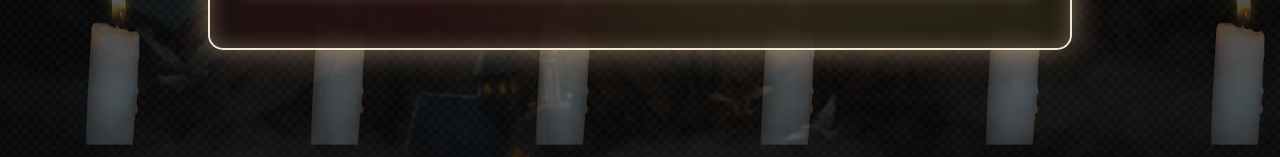
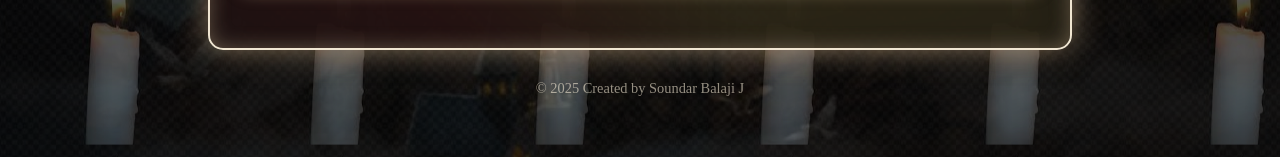
Before and after one commit to soundar3078/Hogwarts-House, a plain HTML site: page index.html in a window 1280 px wide. Shown: the part 513-670 px from the top of the page. Drawn offline with Linux system fonts and the light colour scheme; a web font is replaced by a local one.

Commit message:
added footer

```diff
--- a/index.html
+++ b/index.html
@@ -29,6 +29,8 @@
 </audio>
 <button id="musicToggle" aria-label="Toggle music" class="muted">🔇</button>
   <script src="script.js"></script>
-
+    <footer>
+    &copy; 2025 Created by Soundar Balaji J
+  </footer>
 </body>
 </html>
--- a/style.css
+++ b/style.css
@@ -329,3 +329,12 @@ button:hover::before {
 #result #house-crest {
   display: inline; /* or block, depending on element */
 }
+
+footer {
+  margin-top: 20px;
+  padding: 10px;
+  color: #f0e6d2;
+  font-size: 0.9rem;
+  opacity: 0.6; /* Light opacity */
+  text-shadow: 0 0 5px rgba(0,0,0,0.5);
+}
```
